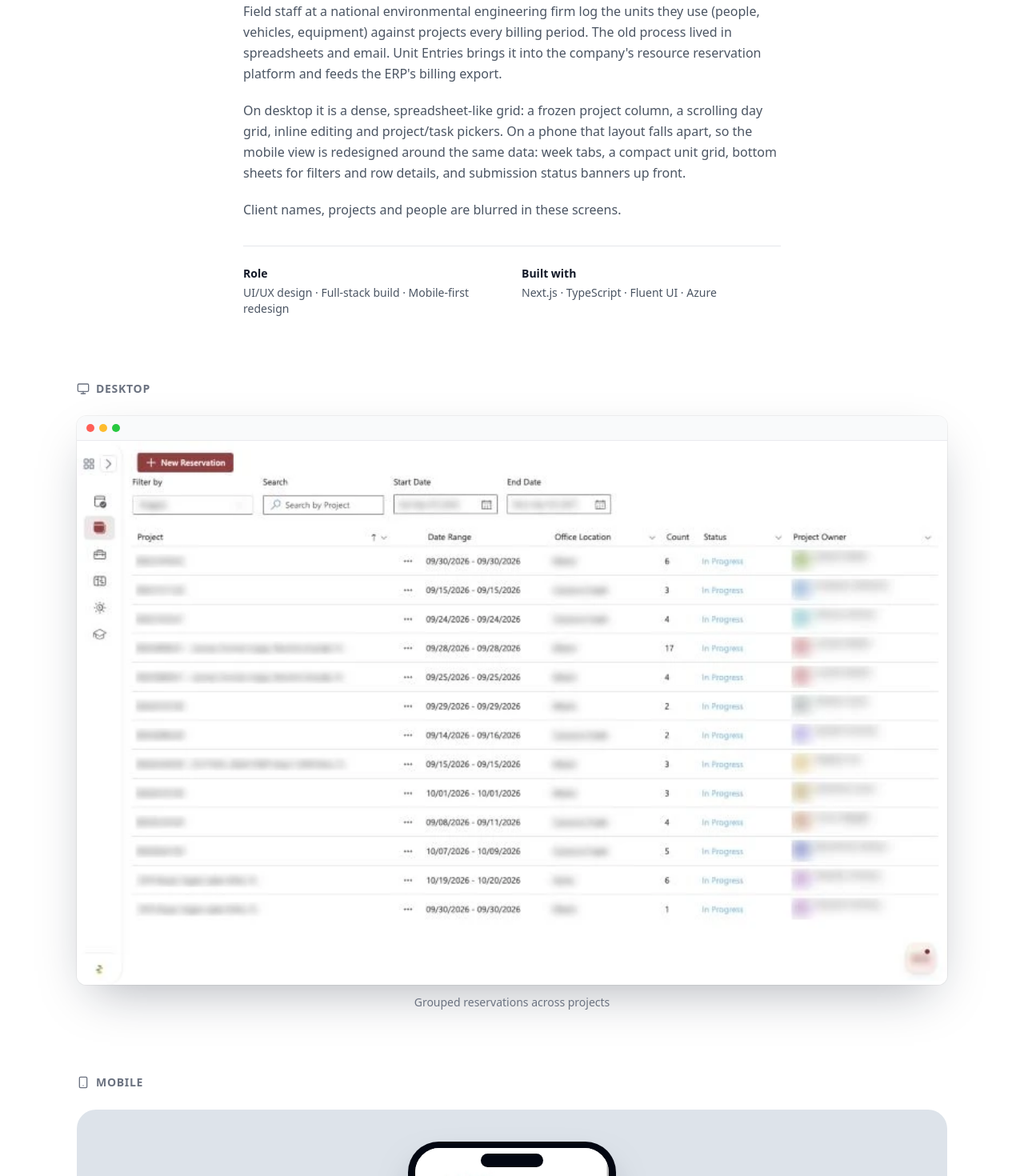
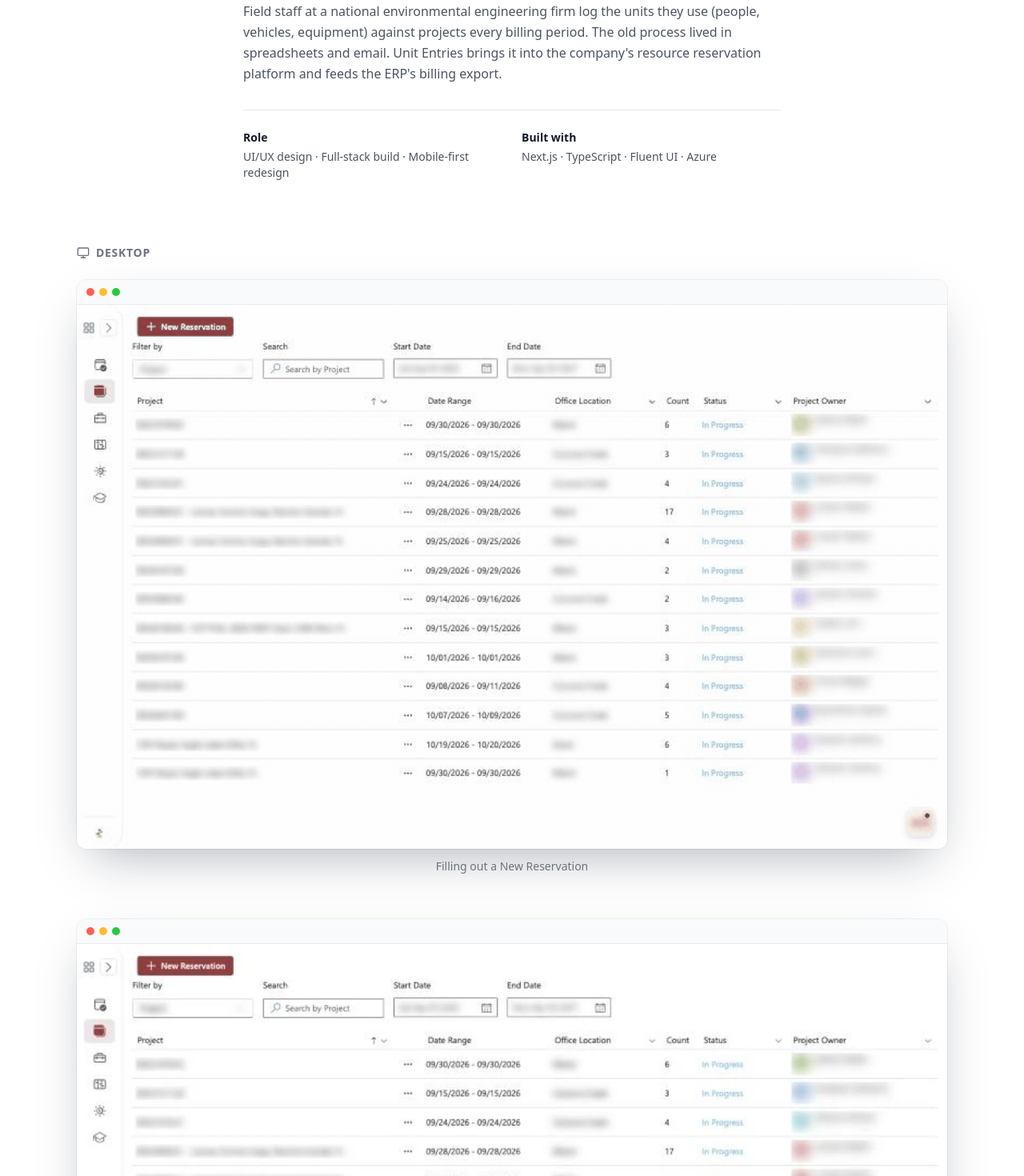
Before and after one commit to JonoSuave/Portfolio, a React (Vite) app: page /designs/resource-manager in a window 1280 px wide. Shown: the part 1060-2530 px from the top of the page at 80% size. Built offline with nearby package versions, Linux system fonts and the light colour scheme.

Commit message:
Add New Reservation walkthrough GIF; trim Resource Manager copy
Co-Authored-By: Claude Opus 5.5 <noreply@anthropic.com>

```diff
--- a/src/data/designs.ts
+++ b/src/data/designs.ts
@@ -99,14 +99,13 @@ export const designs: Design[] = [
       "A billing-period timesheet for logging personnel, vehicle and equipment units, designed for both the office and the field.",
     description: [
       "Field staff at a national environmental engineering firm log the units they use (people, vehicles, equipment) against projects every billing period. The old process lived in spreadsheets and email. Unit Entries brings it into the company's resource reservation platform and feeds the ERP's billing export.",
-      "On desktop it is a dense, spreadsheet-like grid: a frozen project column, a scrolling day grid, inline editing and project/task pickers. On a phone that layout falls apart, so the mobile view is redesigned around the same data: week tabs, a compact unit grid, bottom sheets for filters and row details, and submission status banners up front.",
-      "Client names, projects and people are blurred in these screens.",
     ],
     role: ["UI/UX design", "Full-stack build", "Mobile-first redesign"],
     tags: ["Next.js", "TypeScript", "Fluent UI", "Azure"],
     accent: "#DDE3EA",
     shots: [
       { src: `${rm}/unit-entries-desktop.webp`, alt: "Unit Entries desktop grid with frozen project columns and day grid", device: "desktop", caption: "Unit Entries: frozen project columns, scrolling day grid" },
+      { src: `${rm}/new-reservation.gif`, alt: "Animated walkthrough of filling out the New Reservation form: dates, description and hours", device: "desktop", caption: "Filling out a New Reservation" },
       { src: `${rm}/reservations-desktop.webp`, alt: "Grouped reservations table with dates, counts and status", device: "desktop", caption: "Grouped reservations across projects" },
       { src: `${rm}/whats-new-panel.webp`, alt: "In-app What's New panel listing release notes", device: "detail", caption: "In-app What's New panel: release notes written for field staff, not developers" },
       { src: `${rm}/unit-entries-mobile.webp`, alt: "Unit Entries mobile view with submission banners and week tabs", device: "mobile", caption: "Unit Entries on mobile" },
```
Also changed, not shown: public/designs/resource-manager/new-reservation.gif (added).
